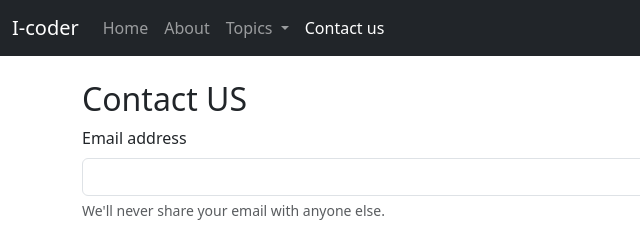
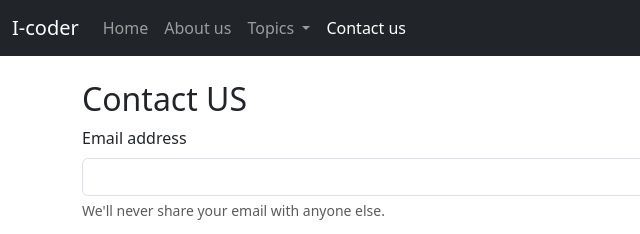
Before and after one commit to M-Zakariya/MyBSicoder, a plain HTML site: page Contact.html in a window 1280 px wide. Shown: the top 234 px of the page, 0-640 px from the left. Drawn offline with nearby package versions, Linux system fonts and the light colour scheme.

Commit message:
<ul class="navbar-nav me-auto mb-2 mb-lg-0">           <li class="nav-item ">             <a class="nav-link " aria-current="page" href="/MyBSicoder/index.html">Home</a>           </li>           <li class="nav-item ">             <a class="nav-link " href="/MyBSicoder/About.html">About</a>           </li>           <li class="nav-item dropdown">             <a class="nav-link dropdown-toggle" href="#" role="button" data-bs-toggle="dropdown" aria-expanded="false">               Topics             </a>             <ul class="dropdown-menu">               <li><a class="dropdown-item" href="#">Technology</a></li>               <li><a class="dropdown-item" href="#">Web development</a></li>               <li>                 <hr class="dropdown-divider">Support us               </li>               <li><a class="dropdown-item" href="#">write for us</a></li>             </ul>           </li>           <li class="nav-item">             <a class="nav-link active" href="/MyBSicoder/Contact.html">Contact us</a>           </li>         </ul>         </ul>

```diff
--- a/Contact.html
+++ b/Contact.html
@@ -23,7 +23,7 @@
             <a class="nav-link " aria-current="page" href="/MyBSicoder/index.html">Home</a>
           </li>
           <li class="nav-item ">
-            <a class="nav-link " href="/MyBSicoder/About.html">About</a>
+            <a class="nav-link " href="/MyBSicoder/About.html">About us</a>
           </li>
           <li class="nav-item dropdown">
             <a class="nav-link dropdown-toggle" href="#" role="button" data-bs-toggle="dropdown" aria-expanded="false">
```
